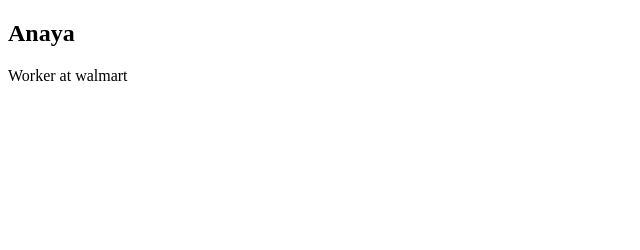
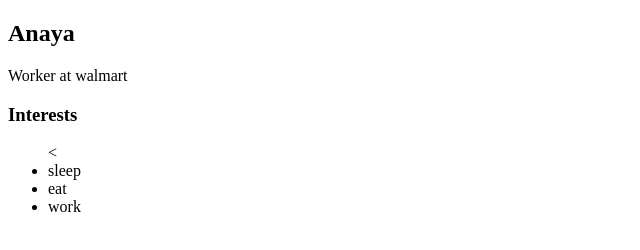
Before and after one commit to Anayatucker/Anayatucker.github.io, a plain HTML site: page index.html in a window 1280 px wide. Shown: the whole page, without its empty margins (0-640 px from the left). Drawn offline with Linux system fonts and the light colour scheme.

Commit message:
add index.html and css files

```diff
--- a/index.html
+++ b/index.html
@@ -19,9 +19,17 @@
             <!--Content-- section-->
             <div>
                 <h2>Anaya</h2>
-                <p>Worker at walmart
-                </p>
+                <p>Worker at walmart</p>
+                <!-- Interests section -->
             </div>
+            <h3>Interests</h3>
+            <ul><
+                <li>sleep</li>
+                <li>eat</li>
+                <li>work</li>
+            </ul>
+        </div>
+    </div>
         </main>
     </div>
 </body>
```
